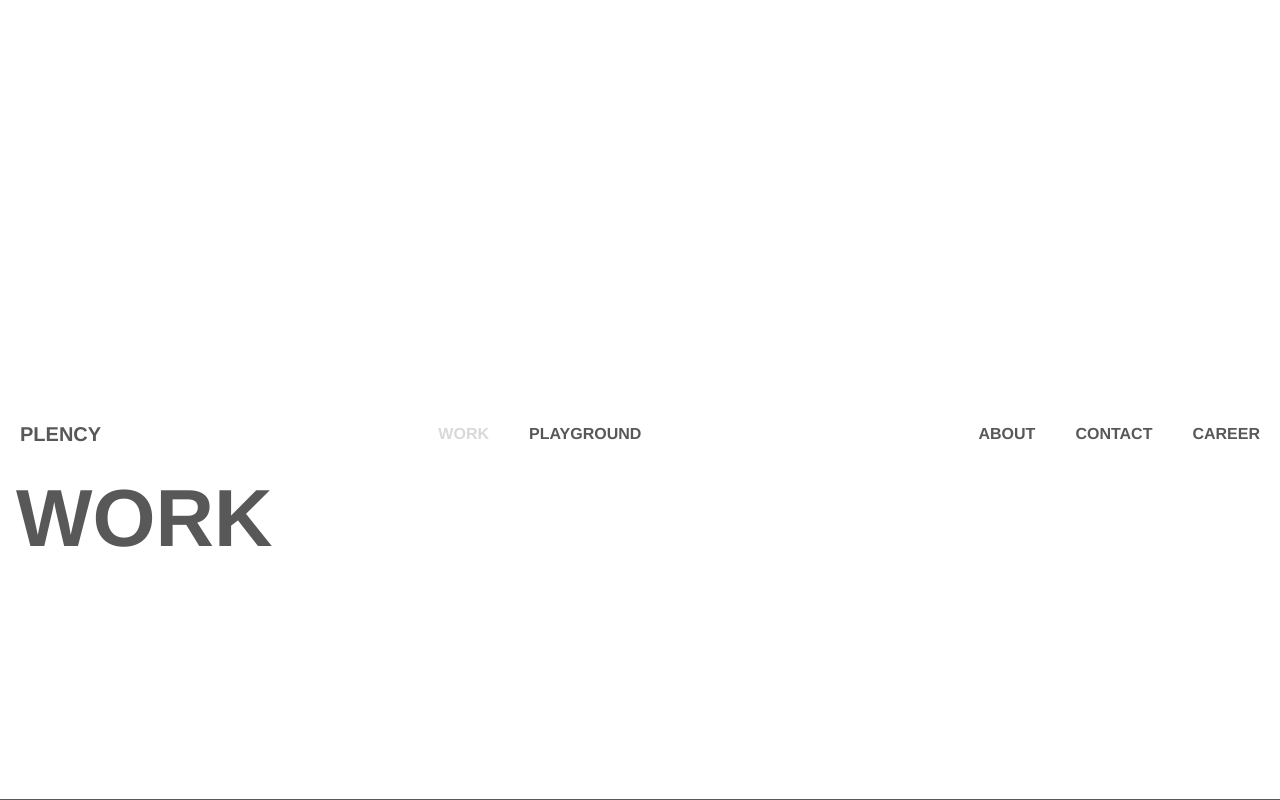
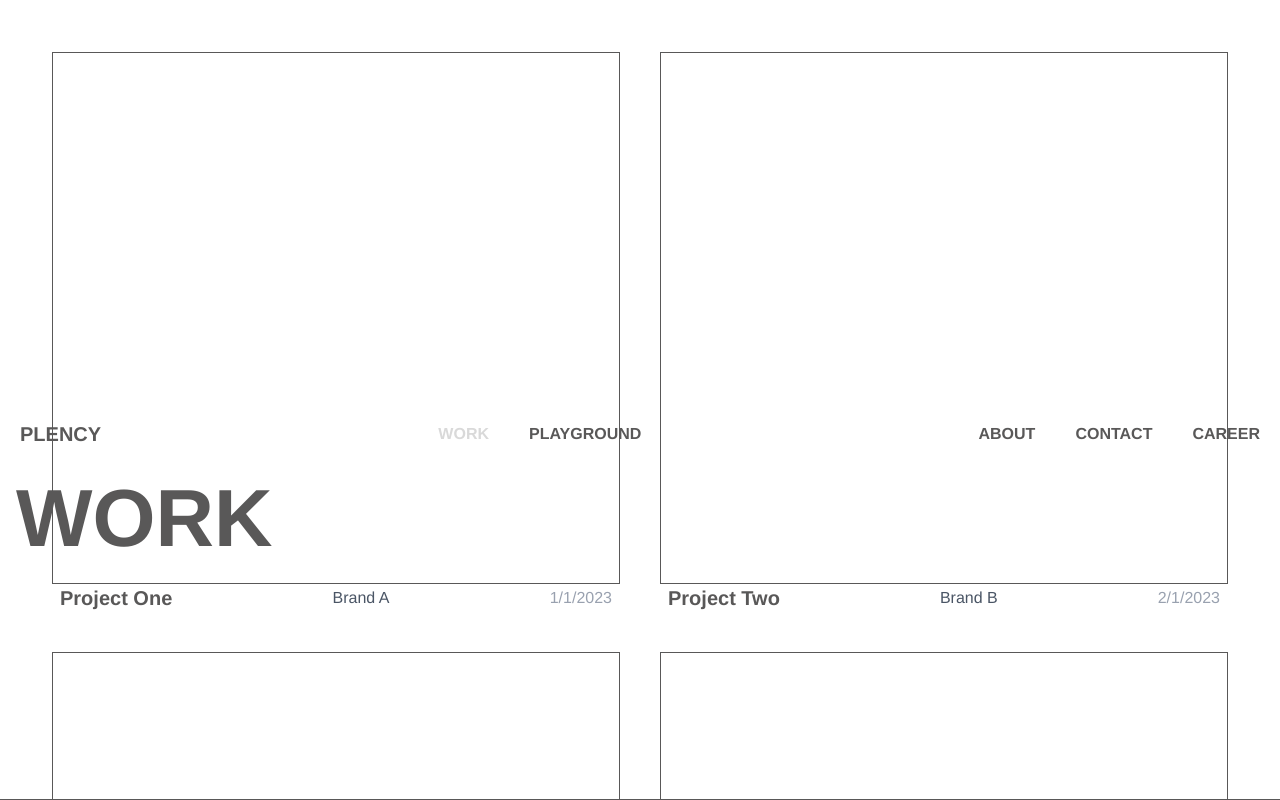
Before and after one commit to rahul24167/plency, a Next.js app: page /work in a window 1280 px wide. Shown: the top 800 px of the page. Built offline with nearby package versions, Linux system fonts and the light colour scheme.

Commit message:
Lofi Website ready

```diff
--- a/src/app/playground/page.tsx
+++ b/src/app/playground/page.tsx
@@ -1,12 +1,218 @@
-const Playground = () => {
+interface ProjectInfo {
+  title: string;
+}const Playground = () => {
+  const projects: ProjectInfo[] = [
+    {
+      title: "Project One",
+    },
+    {
+      title: "Project Two",
+    },
+    {
+      title: "Project One"
+    },
+    {
+      title: "Project Two",
+    },
+    {
+      title: "Project One",
+    },
+    {
+      title: "Project Two",
+    },
+    {
+      title: "Project One",
+    },
+    {
+      title: "Project Two",
+    },
+    {
+      title: "Project One"
+    },
+    {
+      title: "Project Two",
+    },
+    {
+      title: "Project One",
+    },
+    {
+      title: "Project Two",
+    },
+    {
+      title: "Project One",
+    },
+    {
+      title: "Project Two",
+    },
+    {
+      title: "Project One"
+    },
+    {
+      title: "Project Two",
+    },
+    {
+      title: "Project One",
+    },
+    {
+      title: "Project Two",
+    },
+    {
+      title: "Project One",
+    },
+    {
+      title: "Project Two",
+    },
+    {
+      title: "Project One"
+    },
+    {
+      title: "Project Two",
+    },
+    {
+      title: "Project One",
+    },
+    {
+      title: "Project Two",
+    },
+    {
+      title: "Project One",
+    },
+    {
+      title: "Project Two",
+    },
+    {
+      title: "Project One"
+    },
+    {
+      title: "Project Two",
+    },
+    {
+      title: "Project One",
+    },
+    {
+      title: "Project Two",
+    },
+    {
+      title: "Project One",
+    },
+    {
+      title: "Project Two",
+    },
+    {
+      title: "Project One"
+    },
+    {
+      title: "Project Two",
+    },
+    {
+      title: "Project One",
+    },
+    {
+      title: "Project Two",
+    },
+    {
+      title: "Project One",
+    },
+    {
+      title: "Project Two",
+    },
+    {
+      title: "Project One"
+    },
+    {
+      title: "Project Two",
+    },
+    {
+      title: "Project One",
+    },
+    {
+      title: "Project Two",
+    },
+    {
+      title: "Project One",
+    },
+    {
+      title: "Project Two",
+    },
+    {
+      title: "Project One"
+    },
+    {
+      title: "Project Two",
+    },
+    {
+      title: "Project One",
+    },
+    {
+      title: "Project Two",
+    },
+    {
+      title: "Project One",
+    },
+    {
+      title: "Project Two",
+    },
+    {
+      title: "Project One"
+    },
+    {
+      title: "Project Two",
+    },
+    {
+      title: "Project One",
+    },
+    {
+      title: "Project Two",
+    },
+    {
+      title: "Project One",
+    },
+    {
+      title: "Project Two",
+    },
+    {
+      title: "Project One"
+    },
+    {
+      title: "Project Two",
+    },
+    {
+      title: "Project One",
+    },
+    {
+      title: "Project Two",
+    },
+
+    {
+      title: "Project One",
+    },
+    {
+      title: "Project Two",
+    },
+    {
+      title: "Project One"
+    },
+    {
+      title: "Project Two",
+    },
+    {
+      title: "Project One",
+    },
+    {
+      title: "Project Two",
+    },
+  ];
   return (
-    <div className="min-h-screen p-10">
-     <div className='h-1/2 w-full'>
-         <div className='w-1/3'></div>
-         <div className='w-1/3'></div>
-         <div className='w-1/3'></div>
-      </div>
-      <div className='h-1/2 w-full'></div>
+    <div className="min-h-screen p-10 flex flex-row justify-end">
+     <div className="w-1/2">
+      {projects.map((project, index) => (
+        <div key={index} className="p-2">
+          {project.title}
+        </div>
+      ))}
+
+     </div>
+
     </div>
 
   )
--- a/src/app/work/page.tsx
+++ b/src/app/work/page.tsx
@@ -1,14 +1,72 @@
+//import Image from "next/image";
+
+interface ProjectInfo {
+  image: string;
+  title: string;
+  brand: string;
+  date: Date;
+}
 const Work = () => {
+  const projects: ProjectInfo[] = [
+    {
+      image:
+        "https://images.unsplash.com/photo-1506748686214-e9df14d4d9d0?ixlib=rb-1.2.1&ixid=MnwxMjA3fDB8MHxwaG90by1wYWdlfHx8fGVufDB8fHx8&auto=format&fit=crop&w=1470&q=80",
+      title: "Project One",
+      brand: "Brand A",
+      date: new Date("2023-01-01"),
+    },
+    {
+      image:
+        "https://images.unsplash.com/photo-1506748686214-e9df14d4d9d0?ixlib=rb-1.2.1&ixid=MnwxMjA3fDB8MHxwaG90by1wYWdlfHx8fGVufDB8fHx8&auto=format&fit=crop&w=1470&q=80",
+      title: "Project Two",
+      brand: "Brand B",
+      date: new Date("2023-02-01"),
+    },
+    {
+      image:
+        "https://images.unsplash.com/photo-1506748686214-e9df14d4d9d0?ixlib=rb-1.2.1&ixid=MnwxMjA3fDB8MHxwaG90by1wYWdlfHx8fGVufDB8fHx8&auto=format&fit=crop&w=1470&q=80",
+      title: "Project One",
+      brand: "Brand A",
+      date: new Date("2023-01-01"),
+    },
+    {
+      image:
+        "https://images.unsplash.com/photo-1506748686214-e9df14d4d9d0?ixlib=rb-1.2.1&ixid=MnwxMjA3fDB8MHxwaG90by1wYWdlfHx8fGVufDB8fHx8&auto=format&fit=crop&w=1470&q=80",
+      title: "Project Two",
+      brand: "Brand B",
+      date: new Date("2023-02-01"),
+    },
+    {
+      image:
+        "https://images.unsplash.com/photo-1506748686214-e9df14d4d9d0?ixlib=rb-1.2.1&ixid=MnwxMjA3fDB8MHxwaG90by1wYWdlfHx8fGVufDB8fHx8&auto=format&fit=crop&w=1470&q=80",
+      title: "Project One",
+      brand: "Brand A",
+      date: new Date("2023-01-01"),
+    },
+    {
+      image:
+        "https://images.unsplash.com/photo-1506748686214-e9df14d4d9d0?ixlib=rb-1.2.1&ixid=MnwxMjA3fDB8MHxwaG90by1wYWdlfHx8fGVufDB8fHx8&auto=format&fit=crop&w=1470&q=80",
+      title: "Project Two",
+      brand: "Brand B",
+      date: new Date("2023-02-01"),
+    },
+  ];
   return (
-    <div className="min-h-screen p-10" >
-     <div className='h-1/2 w-full'>
-         <div className='w-1/3'></div>
-         <div className='w-1/3'></div>
-         <div className='w-1/3'></div>
-      </div>
-      <div className='h-1/2 w-full'></div>
+    <div className="min-h-screen w-full p-8 flex flex-row flex-wrap">
+      {projects.map((project, index) => (
+        <div key={index} className="w-1/2 p-5 h-[75vh] flex flex-col">
+          <div className=" w-full border flex-grow"></div>
+          {/* <Image src={project.image} alt={project.title} className="w-full h-48 object-cover mb-3" />
+           */}
+          <div className="w-full flex flex-row justify-between items-center px-2">
+            <h2 className="text-xl font-bold">{project.title}</h2>
+            <p className="text-gray-600">{project.brand}</p>
+            <p className="text-gray-400">{project.date.toLocaleDateString()}</p>
+          </div>
+        </div>
+      ))}
     </div>
-  )
-}
+  );
+};
 
-export default Work
+export default Work;
```
